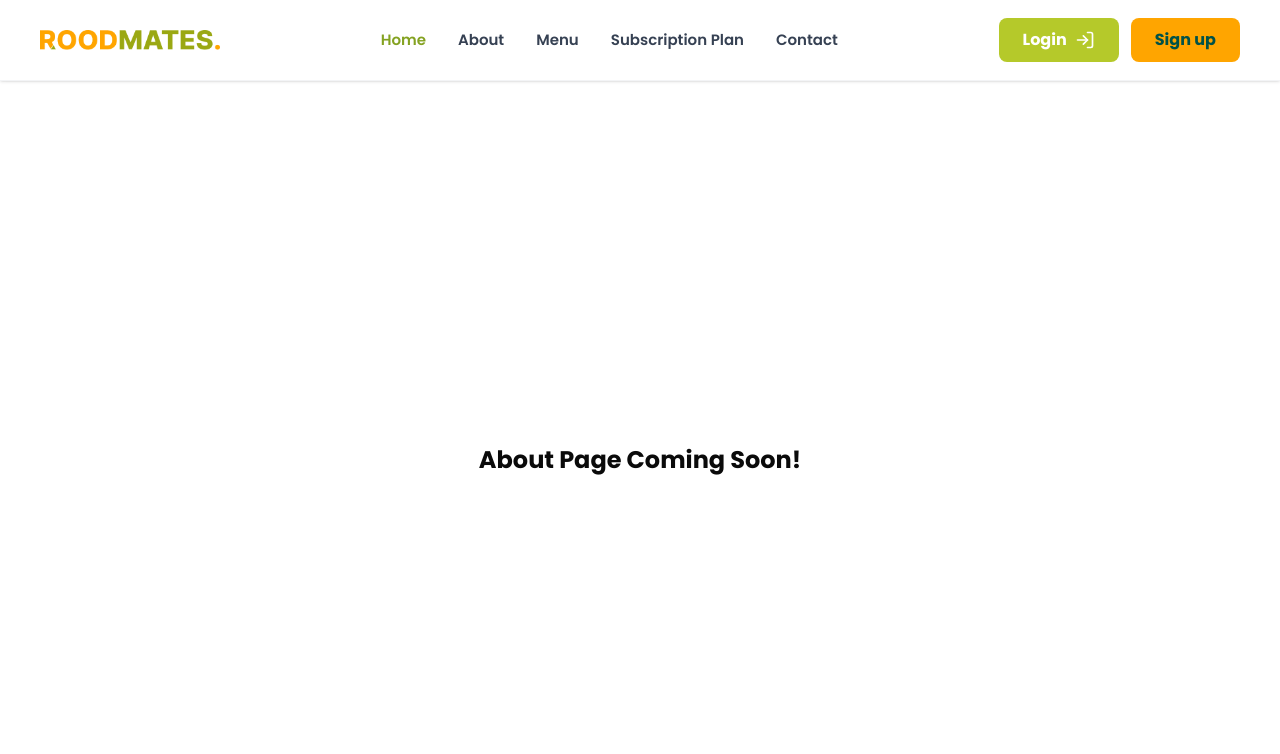
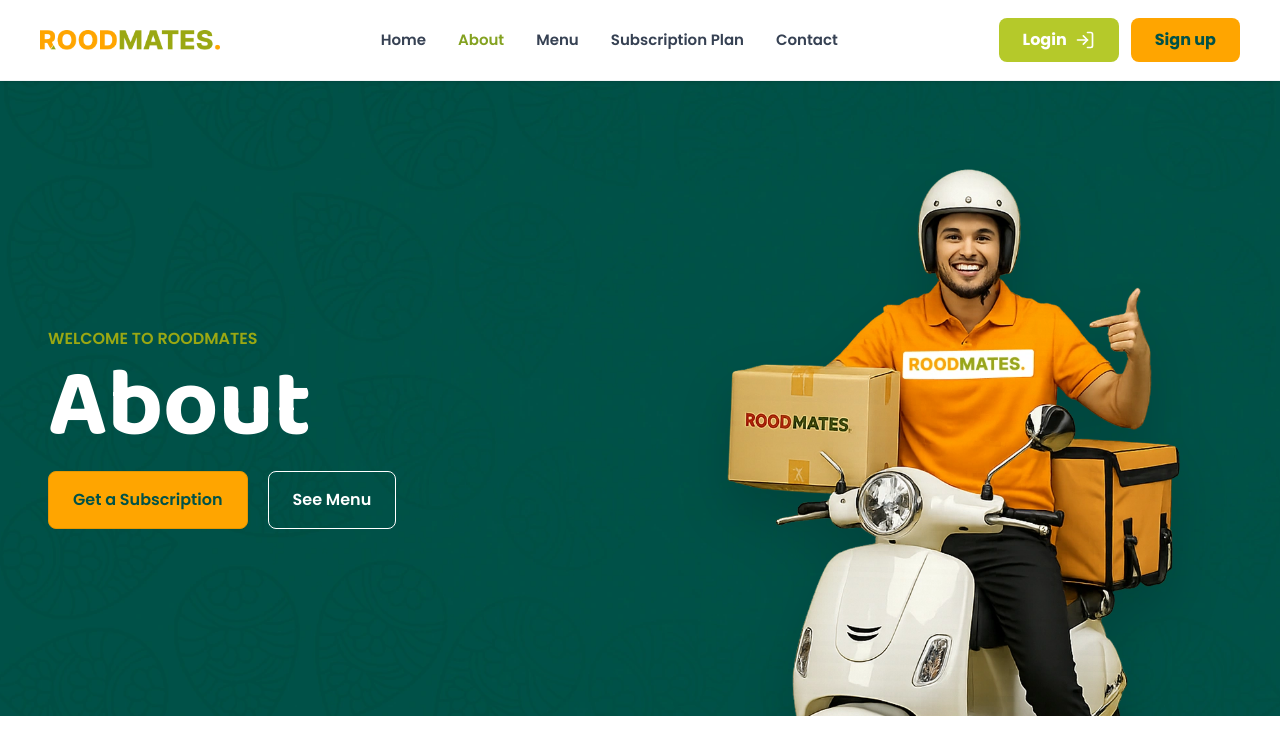
Before and after one commit to visheshgaur/Roodmate, a Next.js app: page /about in a window 1280 px wide. Shown: the top 754 px of the page. Built offline with nearby package versions, Linux system fonts and the light colour scheme; no server answers.

Commit message:
Navbar-updated

```diff
--- a/app/(routes)/about/page.tsx
+++ b/app/(routes)/about/page.tsx
@@ -1,7 +1,7 @@
+import { InnerBanner } from "@/components/shared/InnerBanner";
+
 export default function AboutPage() {
   return (
-    <div className="flex items-center justify-center min-h-screen">
-      <h1 className="text-2xl font-bold">About Page Coming Soon!</h1>
-    </div>
+   <InnerBanner heading="About"/>
   );
 }
--- a/components/shared/Header.tsx
+++ b/components/shared/Header.tsx
@@ -7,20 +7,28 @@
 import { UserButton, SignInButton, useUser, SignUpButton } from "@clerk/nextjs";
 import { Menu, X, LogIn } from "lucide-react"; // Added LogIn icon for consistency
 import Image from "next/image";
+import { usePathname } from "next/navigation";
 
 export const Header = () => {
   const { isSignedIn } = useUser();
   const [isOpen, setIsOpen] = useState(false);
+  const pathname=usePathname()
 
-  // Helper to close menu when link is clicked
+
+
   const closeMenu = () => setIsOpen(false);
+  const getLinkClass = (path: string) => {
+  return pathname === path
+    ? "text-[#84A221]"
+    : "hover:text-[#84A221] transition";
+};
 
   return (
     <header className="fixed top-0 w-full z-[999] bg-white border-b border-gray-100 shadow-sm md:px-4">
       <div className="max-w-8xl mx-auto px-4 sm:px-6 h-16 sm:h-20 flex items-center justify-between">
 
         {/* Logo */}
-        <Link href="/">
+        <Link href="/" >
           <Image
             src="/logo-roodmates.png"
             alt="ROODMATES Logo"
@@ -32,11 +40,11 @@
 
         {/* Desktop Navigation */}
         <nav className="hidden lg:flex items-center gap-8 text-[15px] font-semibold text-gray-700">
-          <Link href="/" className="text-[#84A221]">Home</Link>
-          <Link href="/about" className="hover:text-[#84A221] transition">About</Link>
-          <Link href="/menu" className="hover:text-[#84A221] transition">Menu</Link>
-          <Link href="/plans" className="hover:text-[#84A221] transition">Subscription Plan</Link>
-          <Link href="/contact" className="hover:text-[#84A221] transition">Contact</Link>
+         <Link href="/" className={getLinkClass("/")}>Home</Link>
+          <Link href="/about" className={getLinkClass("/about")}>About</Link>
+          <Link href="/menu" className={getLinkClass("/menu")}>Menu</Link>
+          <Link href="/plans" className={getLinkClass("/plans")}>Subscription Plan</Link>
+          <Link href="/contact" className={getLinkClass("/contact")}>Contact</Link>
         </nav>
 
         {/* Desktop Actions */}
--- /dev/null
+++ b/components/shared/InnerBanner.tsx
@@ -0,0 +1,56 @@
+
+import { Button } from "@/components/ui/Button";
+import Image from "next/image";
+
+export const InnerBanner= ({heading}:{heading:string}) => {
+  return (
+
+    <section className="hero-section flex flex-col lg:flex-row items-start lg:items-center justify-between px-5 md:px-10 pt-20 lg:px-12 min-h-[40vh] overflow-hidden relative">
+
+      {/* LEFT CONTENT */}
+      <div className="flex flex-col items-start text-left w-full lg:max-w-2xl z-10 mb-10 lg:mb-0">
+        <p className="body-text text-base text-[#9AA813] font-semibold mb-2">
+          WELCOME TO ROODMATES
+        </p>
+
+        <h1 className="heading text-4xl md:text-6xl lg:text-8xl text-white font-bold ">
+          {heading}
+        </h1>
+
+
+
+
+        <div className="flex flex-col sm:flex-row mt-4 gap-[20px] w-full sm:w-auto">
+          <Button
+            variant="secondary"
+            className="border rounded-md py-4 px-6 text-md font-semibold"
+          >
+            Get a Subscription
+          </Button>
+
+          <Button
+            variant="simple"
+            className="border rounded-md py-4 px-6 text-md font-semibold"
+          >
+            See Menu
+          </Button>
+        </div>
+      </div>
+
+      {/* RIGHT CONTENT */}
+      <div className="relative w-full lg:w-1/2 flex justify-center lg:justify-end items-end self-end">
+        {/* Responsive image container sizing */}
+        <div className="w-[280px] sm:w-[400px] md:w-[450px] lg:w-[450px] xl:w-[550px]">
+          <Image
+            src="/delivery-boy.webp"
+            alt="delivery boy"
+            width={700}
+            height={700}
+            priority
+            className="w-full h-auto drop-shadow-2xl -mb-1 lg:-mb-4"
+          />
+        </div>
+      </div>
+    </section>
+  );
+};
```
